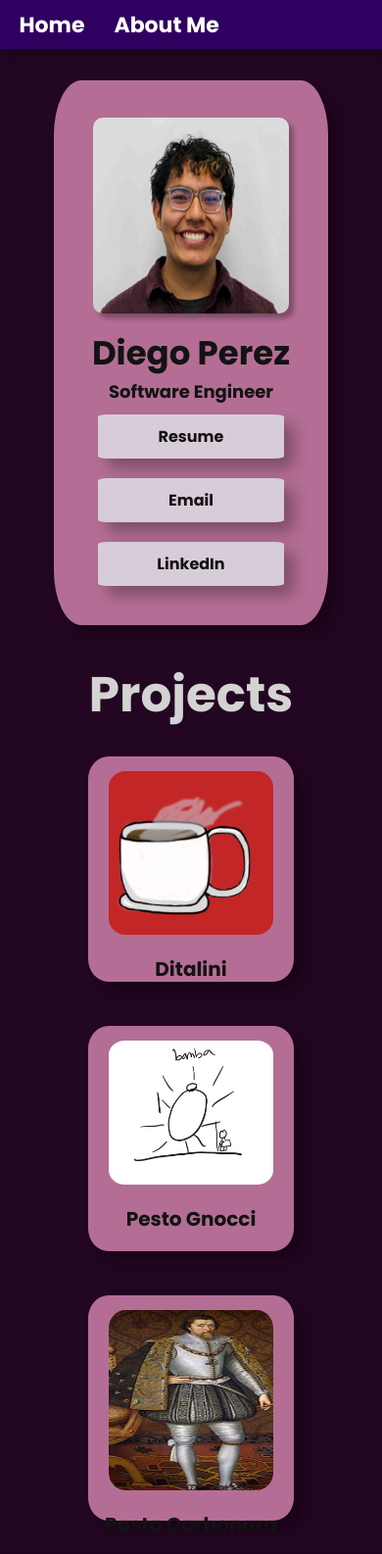
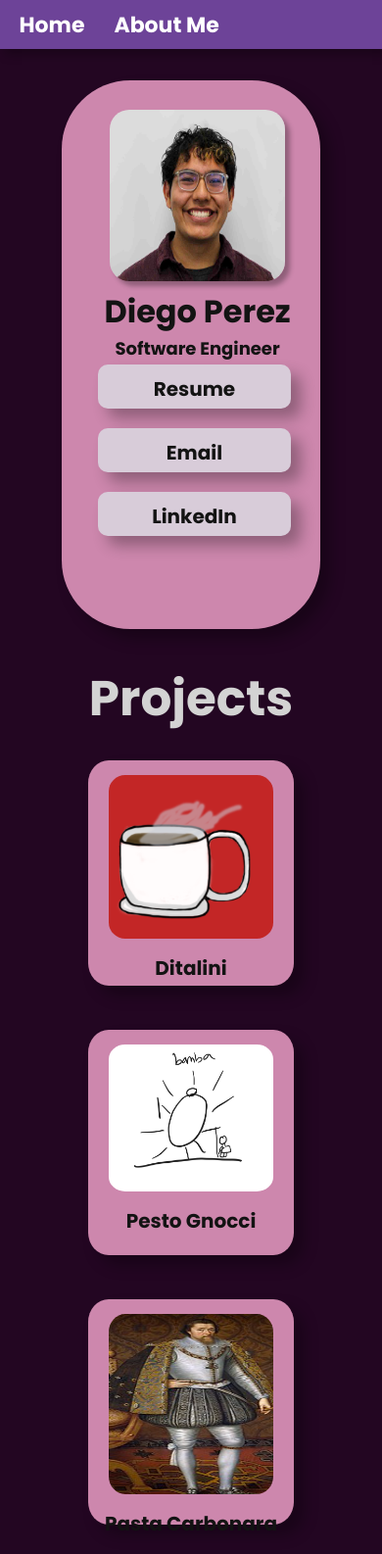
Before and after one commit to Dpere22/Portfolio, a Django app: page / in a window 390 px wide. Shown: the whole page at 98% size. Before the commit the page ends 1563 px from the top, so only its background shows below. Run offline with Django 5.2, Linux system fonts and the light colour scheme; data comes from the database, SQL or seed files in the repository; both versions use the stored data as it was after the commit; some libraries are stand-ins or nearby versions.

Commit message:
Major CSS Upgrade and About me
- Auto sizing now works more reliably
- About me page added

```diff
--- a/DiegoPerezPortfolio/views.py
+++ b/DiegoPerezPortfolio/views.py
@@ -13,3 +13,6 @@ def index(request):
 def project(request, project_name):
     curr_project = get_object_or_404(Project, title=project_name)
     return render(request, 'project.html', context={'project': curr_project})
+
+def aboutme(request):
+    return render(request, 'aboutme.html')
--- a/Portfolio/urls.py
+++ b/Portfolio/urls.py
@@ -26,4 +26,5 @@ urlpatterns = [
     path('admin/', admin.site.urls),
     path('', views.index),
     path('<str:project_name>/', views.project),
+    path('aboutme', views.aboutme),
 ]  + static(settings.MEDIA_URL, document_root=settings.MEDIA_ROOT)
--- a/static/main.css
+++ b/static/main.css
@@ -16,7 +16,7 @@ main{
     padding-right: 5%;
 }
 nav{
-    background-color: #300061;
+    background-color: #6d4398;
     border: 0;
     padding: 10px 5%;
     margin: 20px 120px 20px;
@@ -24,6 +24,7 @@ nav{
     box-shadow: 5px 5px 10px rgba(0, 0, 0, 0.3);
     display: flex;
     align-items: center;
+    border-radius: 10px;
     a{
         text-decoration: none;
         font-size: 22px;
@@ -33,26 +34,27 @@ nav{
     }
 }
 .card, .project{
-    background-color: #b46e95;
+    background-color: #cd87ad;
     color: #131313;
 }
 .card{
     text-align: center;
     box-shadow: 10px 10px 15px rgba(0, 0, 0, 0.3);
-    border-radius: 10%;
+    border-radius: 70px;
     padding-bottom: 30px;
     padding-top: 30px;
     margin-top: 2rem;
     justify-self: center;
     display: flex;
     flex-direction: row;
-    width: 50%;
+    width: 70%;
+    height: 350px;
     justify-content: space-around;
     align-items: center;
     align-content: center;
     h1{
         margin: 0;
-        font-size: 34px;
+        font-size: 36px;
     }
     h2{
         font-size: 18px;
@@ -60,32 +62,43 @@ nav{
         margin-bottom: 0;
     }
     img{
+        height: 50%;
+        width: auto;
         margin: 0.5rem;
-        width: 200px;
-        height: 200px;
-        border-radius: 5%;
+        border-radius: 20px;
         box-shadow: 5px 5px 5px rgba(0, 0, 0, 0.3);
     }
+    .me{
+        padding-left: 5%;
+        height: 100%;
+    }
     .links{
+        padding-right: 5%;
         display: flex;
         flex-direction: column;
         width: 45%;
+        height: 100%;
+        margin-left: 20px;
+        align-content: center;
         a{
+            margin-bottom: 40px;
+            margin-top: 10px;
+            height: 10%;
             color: #131313;
-            border-radius: 5%;
-            margin: 10px;
+            border-radius: 10px;
             padding: 10px;
             background-color: #d8ccd9;
             text-decoration: none;
             box-shadow: 10px 10px 15px rgba(0, 0, 0, 0.3);
             transition: box-shadow 0.1s ease;
+            font-size: 20px;
             font-weight: bold;
         }
     }
     a:hover{
-        box-shadow: 15px 15px 20px rgba(0, 0, 0, 0.5); /* Larger, darker shadow */
-        background-color: #e0e0e0; /* Slightly darker background */
-        transform: scale(1.05); /* Slightly increase size */
+        box-shadow: 15px 15px 20px rgba(0, 0, 0, 0.5);
+        background-color: #e0e0e0;
+        transform: scale(1.05);
     }
 }
 
@@ -120,9 +133,9 @@ nav{
 }
 
 .project:hover{
-  box-shadow: 15px 15px 20px rgba(0, 0, 0, 0.5); /* Larger, darker shadow */
-  background-color: #e0e0e0; /* Slightly darker background */
-  transform: scale(1.05); /* Slightly increase size */
+  box-shadow: 15px 15px 20px rgba(0, 0, 0, 0.5);
+  background-color: #f5afd5;
+  transform: scale(1.05);
 }
 
 .section-title{
@@ -142,24 +155,29 @@ nav{
 }
 .project-container{
     display: flex;
+    flex-direction: column;
     font-size: 22px;
     margin-left: 15%;
     margin-right: 15%;
+    img{
+        margin-left: 25%;
+        margin-right: 25%;
+        border-radius: 10px;
+    }
 }
 h1{
     margin-bottom: 0;
 }
+p{
+    margin-top: 15px;
+}
+
+img{
+    width: 50%;
+    height: auto;
+}
 
 @media (max-width: 768px){
-    .card{
-        flex-direction: column;
-        width: 80%;
-    }
-    .card{
-        .links{
-            width: 75%;
-        }
-    }
     .projects{
         flex-direction: column;
         align-items: center;
@@ -173,4 +191,56 @@ h1{
         border-radius: 0;
         margin: 0;
     }
+    .project-container{
+        img{
+            width: 80%;
+            height: auto;
+            margin-left: 10%;
+            margin-right: 10%;
+        }
+    }
+    .card{
+        flex-direction: column;
+        width: 75%;
+        height: 500px;
+        img{
+            margin: 0;
+            height: 70%;
+            width: 80%
+        }
+        .me{
+            height: 50%;
+        }
+        .links{
+            height: 50%;
+            width: 75%;
+            a{
+                margin-bottom: 10px;
+            }
+        }
+        h1{
+            font-size: 32px;
+        }
+        h2{
+            font-size: 18px;
+            margin-bottom: 0;
+        }
+    }
+    .project-container{
+        font-size: 20px;
+        margin-left: 10%;
+        margin-right: 10%;
+    }
 }
+@media (min-width: 1700px) {
+  .card {
+    width: 40%;
+      h1{
+          font-size: 42px;
+      }
+      h2{
+          font-size: 22px;
+      }
+      padding-top: 40px;
+  }
+}
--- a/templates/header.html
+++ b/templates/header.html
@@ -11,5 +11,5 @@
 
 <nav>
     <a href="/">Home</a>
-    <a href="/AboutMe">About Me</a>
+    <a href="/aboutme">About Me</a>
 </nav>
--- a/templates/index.html
+++ b/templates/index.html
@@ -6,14 +6,14 @@
     <main>
         <div class = "card-holder">
             <div class="card">
-                <div>
+                <div class="me">
                     <img src="/static/Headshot.jpg" alt="Diego's Headshot">
                     <h1>Diego Perez</h1>
                     <h2>Software Engineer</h2>
                 </div>
                 <div class = "links">
                     <a href="https://drive.google.com/file/d/1ih5eqKvnmu2JFIs6GeXLbAP-8bxtwbL3/view?usp=drive_link" target="_blank" rel="noopener noreferrer">Resume</a>
-                    <a href="mailto:dpuu26@gmail.com">Email</a>
+                    <a href="mailto:perez.diego@utah.edu">Email</a>
                     <a href="https://www.linkedin.com/in/diego-perez-uu" target="_blank" rel="noopener noreferrer">LinkedIn</a>
                 </div>
             </div>
@@ -31,5 +31,4 @@
         </div>
     </main>
 </body>
-
 </html>
--- a/templates/project.html
+++ b/templates/project.html
@@ -4,9 +4,7 @@
     <body>
         <h1 class="section-title"> {{ project.title}} </h1>
         <div class="project-container">
-            <span>
-                {{ project.description|safe }}
-            </span>
+            {{ project.description|safe }}
         </div>
     </body>
 </html>
```
Also changed, not shown: templates/aboutme.html (added, +19 -0 lines), db.sqlite3.
